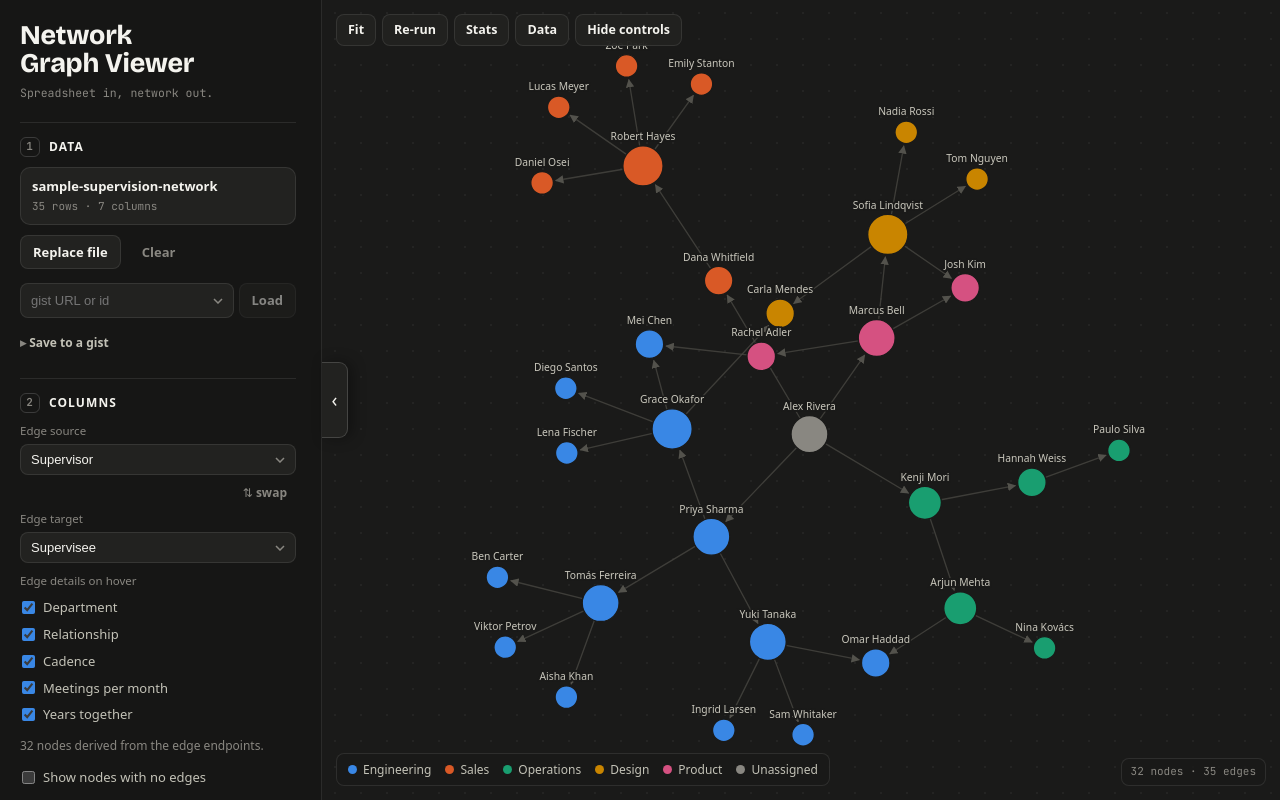
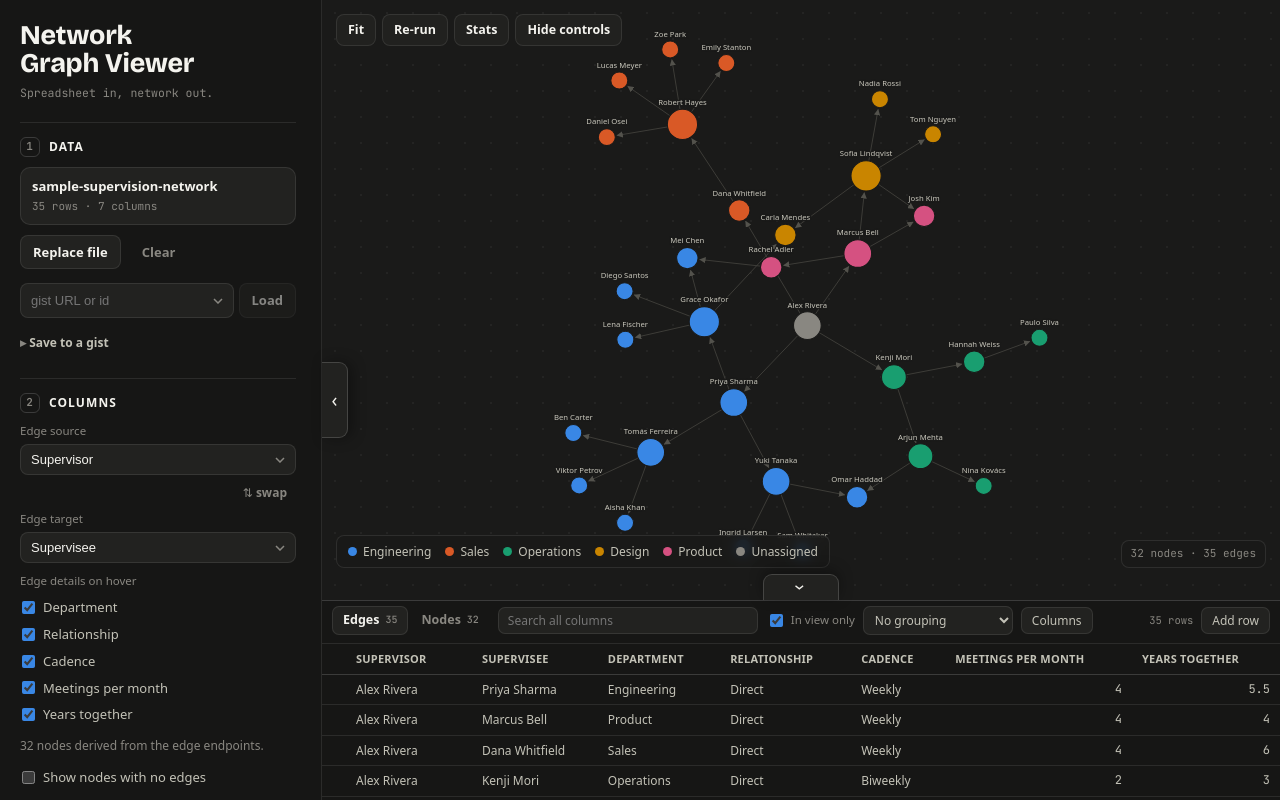
Before and after one commit to ScriptSmith/network-graph-viewer, a React (Vite) app: page / in a window 1280 px wide. Both pictures are taken after a click on the button "Try the sample supervision network". Built offline with nearby package versions, Linux system fonts and the light colour scheme.

Commit message:
Unify panels

```diff
--- a/src/App.tsx
+++ b/src/App.tsx
@@ -37,6 +37,7 @@ import type { ScriptRunRequest } from "./components/ScriptPanel";
 import { downloadPng, downloadSvg } from "./lib/export";
 import { groupColorMap, MAX_GROUPS, NEUTRAL, OTHER_GROUP, SEQUENTIAL } from "./theme";
 import { formatMetric } from "./lib/format";
+import { usePanelSize, type PanelSizeOptions } from "./usePanelSize";
 import { GraphCanvas, type GraphCanvasHandle } from "./components/GraphCanvas";
 import { Sidebar } from "./components/Sidebar";
 import { Inspector } from "./components/Inspector";
@@ -52,28 +53,29 @@ const AMBIENT_COLORS = groupColorMap(AMBIENT_GRAPH.groups);
 /**
  * Everything the stage draws on top of the graph. Each one can be dismissed on
  * its own, and "Show all" puts every one of them back. "panels" covers the
- * stats, data and inspector overlays, which are only ever hidden all at once:
- * they already carry their own close buttons.
+ * stats and inspector overlays, which are only ever hidden all at once: they
+ * already carry their own close buttons. The data pane is not here; like the
+ * sidebar it takes its own room rather than covering the graph.
  */
 const OVERLAYS = ["toolbar", "legend", "count", "panels"] as const;
 type Overlay = (typeof OVERLAYS)[number];
 
-const SIDEBAR_WIDTH_KEY = "ngv:sidebar-width";
-const SIDEBAR_DEFAULT_WIDTH = 316;
-const SIDEBAR_MIN_WIDTH = 250;
-const SIDEBAR_MAX_WIDTH = 680;
+const SIDEBAR_SIZE: PanelSizeOptions = {
+  storageKey: "ngv:sidebar-width",
+  axis: "x",
+  fallback: 316,
+  min: 250,
+  max: () => 680,
+};
 
-const clampSidebarWidth = (px: number) =>
-  Math.round(Math.min(SIDEBAR_MAX_WIDTH, Math.max(SIDEBAR_MIN_WIDTH, px)));
-
-function loadSidebarWidth(): number {
-  try {
-    const saved = Number(localStorage.getItem(SIDEBAR_WIDTH_KEY));
-    return saved > 0 ? clampSidebarWidth(saved) : SIDEBAR_DEFAULT_WIDTH;
-  } catch {
-    return SIDEBAR_DEFAULT_WIDTH;
-  }
-}
+const DRAWER_SIZE: PanelSizeOptions = {
+  storageKey: "ngv:drawer-height",
+  axis: "y",
+  fallback: 200,
+  min: 120,
+  // Whatever the window allows, less enough graph to still aim at.
+  max: () => Math.max(120, window.innerHeight - 160),
+};
 
 export default function App() {
   const [dataset, setDataset] = useState<Dataset | null>(null);
@@ -92,18 +94,20 @@ export default function App() {
   const [labelMode, setLabelMode] = useState<LabelMode>("auto");
   const [selectedId, setSelectedId] = useState<string | null>(null);
   const [statsOpen, setStatsOpen] = useState(false);
-  const [tableOpen, setTableOpen] = useState(false);
   const [tableTab, setTableTab] = useState<EditTarget>("edges");
   const [error, setError] = useState<string | null>(null);
   const [dragOver, setDragOver] = useState(false);
   // Overlays the user has dismissed, so the graph can be presented or
-  // screenshotted clean. Nothing underneath changes: hiding the data panel
-  // leaves it open, so showing it again brings it back as it was.
+  // screenshotted clean. Nothing underneath changes: showing them again brings
+  // each one back as it was.
   const [hiddenOverlays, setHiddenOverlays] = useState<ReadonlySet<Overlay>>(() => new Set());
-  // The sidebar is only ever hidden with CSS, never unmounted, so a collapse
-  // does not throw away a half-written script or an unsaved gist token.
-  const [sidebarWidth, setSidebarWidth] = useState(loadSidebarWidth);
+  // Both panels are only ever hidden with CSS, never unmounted, so a collapse
+  // does not throw away a half-written script, an unsaved gist token, or the
+  // search and grouping set up over the table.
+  const { size: sidebarWidth, handleProps: sidebarHandle } = usePanelSize(SIDEBAR_SIZE);
   const [sidebarCollapsed, setSidebarCollapsed] = useState(false);
+  const { size: drawerHeight, handleProps: drawerHandle } = usePanelSize(DRAWER_SIZE);
+  const [drawerCollapsed, setDrawerCollapsed] = useState(false);
 
   const canvasRef = useRef<GraphCanvasHandle>(null);
   // Positions handed to the canvas on its next rebuild: a node just dropped,
@@ -230,44 +234,6 @@ export default function App() {
     return () => document.removeEventListener("paste", onPaste);
   }, [adoptDataset, adoptImported, handleFile]);
 
-  useEffect(() => {
-    try {
-      localStorage.setItem(SIDEBAR_WIDTH_KEY, String(sidebarWidth));
-    } catch {
-      // Storage turned off just means the width lasts for this visit only.
-    }
-  }, [sidebarWidth]);
-
-  /**
-   * Drag the divider. The pointer is captured so the drag survives crossing
-   * the canvas, which swallows pointer events of its own.
-   */
-  const handleResizeStart = useCallback((e: React.PointerEvent<HTMLDivElement>) => {
-    e.preventDefault();
-    const handle = e.currentTarget;
-    const originX = handle.parentElement?.getBoundingClientRect().left ?? 0;
-    handle.setPointerCapture(e.pointerId);
-    document.body.classList.add("resizing");
-    const onMove = (ev: PointerEvent) => setSidebarWidth(clampSidebarWidth(ev.clientX - originX));
-    const onStop = () => {
-      handle.removeEventListener("pointermove", onMove);
-      handle.removeEventListener("pointerup", onStop);
-      handle.removeEventListener("pointercancel", onStop);
-      document.body.classList.remove("resizing");
-    };
-    handle.addEventListener("pointermove", onMove);
-    handle.addEventListener("pointerup", onStop);
-    handle.addEventListener("pointercancel", onStop);
-  }, []);
-
-  const handleResizeKey = useCallback((e: React.KeyboardEvent<HTMLDivElement>) => {
-    const step = e.shiftKey ? 48 : 16;
-    if (e.key === "ArrowLeft") setSidebarWidth((w) => clampSidebarWidth(w - step));
-    else if (e.key === "ArrowRight") setSidebarWidth((w) => clampSidebarWidth(w + step));
-    else return;
-    e.preventDefault();
-  }, []);
-
   const hideOverlay = useCallback((key: Overlay) => {
     setHiddenOverlays((current) => new Set(current).add(key));
   }, []);
@@ -352,7 +318,7 @@ export default function App() {
     setShowIsolated(false);
     setSelectedId(null);
     setStatsOpen(false);
-    setTableOpen(false);
+    setDrawerCollapsed(false);
     setHiddenOverlays(new Set());
     setError(null);
   }, []);
@@ -484,7 +450,7 @@ export default function App() {
   /** Open the data table on whichever tab holds the columns just written. */
   const handleShowColumns = useCallback((target: EditTarget) => {
     setTableTab(target);
-    setTableOpen(true);
+    setDrawerCollapsed(false);
   }, []);
 
   /** Clicking a breakdown bar drops a one-value column step onto the chain. */
@@ -616,8 +582,15 @@ export default function App() {
 
   return (
     <div
-      className={sidebarCollapsed ? "app app-collapsed" : "app"}
-      style={{ "--sidebar-width": `${sidebarWidth}px` } as CSSProperties}
+      className={`app${sidebarCollapsed ? " app-collapsed" : ""}${
+        drawerCollapsed ? " app-drawer-collapsed" : ""
+      }`}
+      style={
+        {
+          "--sidebar-width": `${sidebarWidth}px`,
+          "--drawer-height": `${drawerHeight}px`,
+        } as CSSProperties
+      }
       onDragOver={(e) => {
         e.preventDefault();
         setDragOver(true);
@@ -665,20 +638,7 @@ export default function App() {
         exportInput={exportInput}
       />
 
-      <div
-        className="resizer"
-        role="separator"
-        aria-orientation="vertical"
-        aria-label="Sidebar width"
-        aria-valuenow={sidebarWidth}
-        aria-valuemin={SIDEBAR_MIN_WIDTH}
-        aria-valuemax={SIDEBAR_MAX_WIDTH}
-        tabIndex={0}
-        title="Drag to resize the sidebar, double-click to reset"
-        onPointerDown={handleResizeStart}
-        onKeyDown={handleResizeKey}
-        onDoubleClick={() => setSidebarWidth(SIDEBAR_DEFAULT_WIDTH)}
-      />
+      <div className="resizer" aria-label="Sidebar width" {...sidebarHandle} />
 
       {/* One control in one place: it rides the sidebar's edge, so collapsing
           and expanding happen wherever that edge currently is. */}
@@ -693,6 +653,21 @@ export default function App() {
         <span aria-hidden="true">{sidebarCollapsed ? "›" : "‹"}</span>
       </button>
 
+      {/* The same control on the data pane's edge, turned a quarter turn. */}
+      {doc && (
+        <button
+          type="button"
+          className="drawer-toggle"
+          onClick={() => setDrawerCollapsed((v) => !v)}
+          aria-expanded={!drawerCollapsed}
+          title={drawerCollapsed ? "Show the data table" : "Hide the data table"}
+          aria-label={drawerCollapsed ? "Show the data table" : "Hide the data table"}
+        >
+          <span aria-hidden="true">{drawerCollapsed ? "‹" : "›"}</span>
+        </button>
+      )}
+
+      <div className="workspace">
         <main className="stage">
           {graph && doc ? (
             <>
@@ -748,15 +723,6 @@ export default function App() {
                     title="Show graph statistics"
                   >
                     Stats
-                </button>
-                <button
-                  type="button"
-                  className={tableOpen ? "tool-btn active" : "tool-btn"}
-                  onClick={() => setTableOpen((v) => !v)}
-                  aria-pressed={tableOpen}
-                  title="Show the underlying data"
-                >
-                  Data
                   </button>
                   {hiddenOverlays.size > 0 && (
                     <button
@@ -860,21 +826,6 @@ export default function App() {
                   onClose={() => setStatsOpen(false)}
                 />
               )}
-            {tableOpen && !hiddenOverlays.has("panels") && (
-              <TableDrawer
-                doc={doc}
-                target={tableTab}
-                onTargetChange={setTableTab}
-                visibleRows={visibleRows}
-                visibleNodeIds={visibleNodeIds}
-                selectedId={selectedId}
-                onSelectNode={setSelectedId}
-                onEditCell={handleEditCell}
-                onAddRow={handleAddRow}
-                onDeleteRow={handleDeleteRow}
-                onClose={() => setTableOpen(false)}
-              />
-            )}
               {selectedId && !statsOpen && !hiddenOverlays.has("panels") && (
                 <Inspector
                   doc={doc}
@@ -906,8 +857,9 @@ export default function App() {
                 <div className="empty-card">
                   <h2 className="empty-title">Every spreadsheet hides a network.</h2>
                   <p className="empty-tag">
-                  Upload an edge list, one row per connection: the first two columns you map become
-                  the arrows, everything else becomes detail you can style, filter, and chart.
+                    Upload an edge list, one row per connection: the first two columns you map
+                    become the arrows, everything else becomes detail you can style, filter, and
+                    chart.
                   </p>
                   <table className="example-table">
                     <thead>
@@ -962,6 +914,23 @@ export default function App() {
           )}
           {dragOver && <div className="drop-veil">Drop to load</div>}
         </main>
+
+        {doc && (
+          <TableDrawer
+            doc={doc}
+            target={tableTab}
+            onTargetChange={setTableTab}
+            visibleRows={visibleRows}
+            visibleNodeIds={visibleNodeIds}
+            selectedId={selectedId}
+            onSelectNode={setSelectedId}
+            onEditCell={handleEditCell}
+            onAddRow={handleAddRow}
+            onDeleteRow={handleDeleteRow}
+            gripProps={drawerHandle}
+          />
+        )}
+      </div>
     </div>
   );
 }
--- a/src/components/TableDrawer.tsx
+++ b/src/components/TableDrawer.tsx
@@ -1,8 +1,9 @@
-import { useCallback, useEffect, useMemo, useRef, useState } from "react";
+import { useMemo, useState } from "react";
 import type { VisibilityState } from "@tanstack/react-table";
 import type { CellValue, GraphDoc, Row } from "../types";
 import type { EditTarget } from "../lib/edit";
 import { cellToId } from "../lib/cells";
+import type { PanelHandleProps } from "../usePanelSize";
 import { DataTable, type Aggregation } from "./DataTable";
 
 interface TableDrawerProps {
@@ -19,11 +20,9 @@ interface TableDrawerProps {
   onEditCell: (target: EditTarget, rowIndex: number, column: string, value: CellValue) => void;
   onAddRow: (target: EditTarget) => void;
   onDeleteRow: (target: EditTarget, rowIndex: number) => void;
-  onClose: () => void;
+  /** The pane's height is the shell's business, the way the sidebar's is. */
+  gripProps: PanelHandleProps;
 }
-
-const MIN_HEIGHT = 120;
-const DEFAULT_HEIGHT = 280;
 
 const AGGREGATIONS: { id: Aggregation; name: string }[] = [
   { id: "count", name: "Count" },
@@ -44,9 +43,8 @@ export function TableDrawer({
   onEditCell,
   onAddRow,
   onDeleteRow,
-  onClose,
+  gripProps,
 }: TableDrawerProps) {
-  const [height, setHeight] = useState(DEFAULT_HEIGHT);
   const [search, setSearch] = useState("");
   const [onlyVisible, setOnlyVisible] = useState(true);
   const [groupBy, setGroupBy] = useState("");
@@ -58,7 +56,6 @@ export function TableDrawer({
   const [columnsOpen, setColumnsOpen] = useState(false);
   // Where the last Add row landed, so the table can keep it in sight.
   const [addedIndex, setAddedIndex] = useState<number | null>(null);
-  const dragRef = useRef<{ startY: number; startHeight: number } | null>(null);
 
   const table = target === "nodes" ? doc.nodes : doc.edges;
   const addedRow = addedIndex === null ? null : (table.rows[addedIndex] ?? null);
@@ -96,46 +93,14 @@ export function TableDrawer({
     onSelectNode(id);
   };
 
-  const onPointerDown = useCallback(
-    (e: React.PointerEvent) => {
-      dragRef.current = { startY: e.clientY, startHeight: height };
-      (e.target as HTMLElement).setPointerCapture(e.pointerId);
-    },
-    [height],
-  );
-
-  useEffect(() => {
-    const onMove = (e: PointerEvent) => {
-      const drag = dragRef.current;
-      if (!drag) return;
-      // Dragging up grows the drawer, so the delta is inverted.
-      const next = drag.startHeight + (drag.startY - e.clientY);
-      setHeight(Math.max(MIN_HEIGHT, Math.min(next, window.innerHeight - 160)));
-    };
-    const onUp = () => {
-      dragRef.current = null;
-    };
-    window.addEventListener("pointermove", onMove);
-    window.addEventListener("pointerup", onUp);
-    return () => {
-      window.removeEventListener("pointermove", onMove);
-      window.removeEventListener("pointerup", onUp);
-    };
-  }, []);
-
   // The added row is listed even when the filter chain dropped it, so it counts.
   const shownCount = onlyVisible
     ? visible.size + (addedRow && !visible.has(addedRow) ? 1 : 0)
     : table.rows.length;
 
   return (
-    <section className="drawer" style={{ height }} aria-label="Data table">
-      <div
-        className="drawer-grip"
-        onPointerDown={onPointerDown}
-        role="separator"
-        aria-label="Resize the table"
-      />
+    <section className="drawer" aria-label="Data table">
+      <div className="drawer-grip" aria-label="Data table height" {...gripProps} />
 
       <header className="drawer-bar">
         <div className="drawer-tabs" role="tablist">
@@ -248,9 +213,6 @@ export function TableDrawer({
         >
           Add row
         </button>
-        <button type="button" className="drawer-btn" onClick={onClose} aria-label="Close the table">
-          ×
-        </button>
       </header>
 
       <DataTable
--- a/src/index.css
+++ b/src/index.css
@@ -68,51 +68,80 @@ button {
   height: 100dvh;
 }
 
-/* Sits on the sidebar's edge, so it is in the same place whichever way it
-   points: expanded it hangs off the divider, collapsed it hangs off the
-   window. Absolutely positioned, so it never takes a grid column. */
-.sidebar-toggle {
+/* Each toggle sits on its panel's edge, so it is in the same place whichever
+   way it points: expanded it hangs off the divider, collapsed it hangs off the
+   window. Absolutely positioned, so neither takes a grid track. */
+.sidebar-toggle,
+.drawer-toggle {
   position: absolute;
-  top: 50%;
-  left: calc(var(--sidebar-width, 316px) + 6px);
-  transform: translateY(-50%);
   z-index: 3;
-  width: 26px;
-  height: 76px;
   display: grid;
   place-items: center;
   padding: 0;
   border: 1px solid var(--hairline-strong);
-  border-left: none;
-  border-radius: 0 9px 9px 0;
   background: var(--raised);
   color: var(--ink);
   font-size: 19px;
   line-height: 1;
   cursor: pointer;
-  box-shadow: 4px 0 14px rgba(0, 0, 0, 0.35);
-}
-
-.sidebar-toggle:hover {
+}
+
+.sidebar-toggle:hover,
+.drawer-toggle:hover {
   background: var(--accent);
   border-color: var(--accent);
   color: var(--surface);
 }
 
-.app.app-collapsed .sidebar-toggle {
+.sidebar-toggle {
+  top: 50%;
+  left: calc(var(--sidebar-width, 316px) + 6px);
+  transform: translateY(-50%);
+  width: 26px;
+  height: 76px;
+  border-left: none;
+  border-radius: 0 9px 9px 0;
+  box-shadow: 4px 0 14px rgba(0, 0, 0, 0.35);
+}
+
+/* The same tab a quarter turn on, centred over the graph it uncovers. */
+.drawer-toggle {
+  bottom: var(--drawer-height, 200px);
+  left: calc(var(--sidebar-width, 316px) + 6px);
+  right: 0;
+  margin-inline: auto;
+  width: 76px;
+  height: 26px;
+  border-bottom: none;
+  border-radius: 9px 9px 0 0;
+  box-shadow: 0 -4px 14px rgba(0, 0, 0, 0.35);
+}
+
+.drawer-toggle span {
+  transform: rotate(90deg);
+}
+
+.app.app-collapsed .sidebar-toggle,
+.app.app-collapsed .drawer-toggle {
   left: 0;
 }
 
-/* Collapsed the sidebar leaves the grid but stays in the DOM, so a half-written
-   script or an entered gist token is still there when it comes back. The extra
-   class keeps this winning over the narrow-screen layout below. */
+.app.app-drawer-collapsed .drawer-toggle {
+  bottom: 0;
+}
+
+/* Collapsed a panel leaves the layout but stays in the DOM, so a half-written
+   script, an entered gist token or a search over the table is still there when
+   it comes back. The extra class keeps this winning over the narrow-screen
+   layout below. */
 .app.app-collapsed {
   grid-template-columns: 1fr;
   grid-template-rows: 1fr;
 }
 
 .app.app-collapsed .sidebar,
-.app.app-collapsed .resizer {
+.app.app-collapsed .resizer,
+.app.app-drawer-collapsed .drawer {
   display: none;
 }
 
@@ -123,6 +152,16 @@ button {
   flex-direction: column;
   padding: 22px 20px 16px;
   gap: 20px;
+}
+
+/* The graph and the data pane split the space the sidebar leaves: the pane
+   takes its own room off the bottom rather than covering the graph. */
+.workspace {
+  display: flex;
+  flex-direction: column;
+  min-width: 0;
+  min-height: 0;
+  overflow: hidden;
 }
 
 .resizer {
@@ -139,15 +178,25 @@ button {
   outline: none;
 }
 
-/* Held for the length of a drag: without it the pointer picks up sidebar text
+/* Held for the length of a drag: without it the pointer picks up panel text
    as it sweeps across, and the cursor flickers over the canvas. */
-body.resizing {
+body.resizing-x,
+body.resizing-y {
+  user-select: none;
+}
+
+body.resizing-x {
   cursor: col-resize;
-  user-select: none;
+}
+
+body.resizing-y {
+  cursor: ns-resize;
 }
 
 .stage {
   position: relative;
+  flex: 1;
+  min-height: 0;
   overflow: hidden;
   background-color: var(--surface);
   background-image: radial-gradient(rgba(255, 255, 255, 0.045) 1px, transparent 1px);
@@ -612,10 +661,12 @@ body.resizing {
   border-color: var(--ink-3);
 }
 
+/* Both bottom corners clear the data pane's tab, which rides the middle of
+   the same edge. */
 .legend {
   position: absolute;
   left: 14px;
-  bottom: 14px;
+  bottom: 32px;
   display: flex;
   flex-wrap: wrap;
   gap: 4px 14px;
@@ -645,7 +696,7 @@ body.resizing {
 .status-chip {
   position: absolute;
   right: 14px;
-  bottom: 14px;
+  bottom: 32px;
   font-family: var(--font-mono);
   font-size: 11px;
   color: var(--ink-3);
@@ -929,6 +980,13 @@ body.resizing {
     left: auto;
   }
 
+  /* Nothing to the left of the data pane at this width, so it starts at the
+     edge whether the sidebar is showing or not. */
+  .drawer-toggle,
+  .app.app-collapsed .drawer-toggle {
+    left: 0;
+  }
+
   .sidebar {
     border-bottom: 1px solid var(--hairline);
     max-height: 50dvh;
@@ -1241,28 +1299,29 @@ body.resizing {
 /* ---- Data drawer ---- */
 
 .drawer {
-  position: absolute;
-  left: 0;
-  right: 0;
-  bottom: 0;
-  z-index: 6;
-  display: flex;
-  flex-direction: column;
+  flex: none;
+  height: var(--drawer-height, 200px);
+  display: flex;
+  flex-direction: column;
+  background: var(--panel);
+}
+
+/* The drawer's divider, the way .resizer is the sidebar's: the line the eye
+   follows is the strip the pointer grabs, and it lights up the same way. */
+.drawer-grip {
+  height: 6px;
+  flex: none;
   background: var(--panel);
   border-top: 1px solid var(--hairline-strong);
-  box-shadow: 0 -18px 40px rgba(0, 0, 0, 0.45);
-}
-
-.drawer-grip {
-  height: 7px;
-  flex: none;
   cursor: ns-resize;
-  background: transparent;
   touch-action: none;
 }
 
-.drawer-grip:hover {
-  background: var(--raised-2);
+.drawer-grip:hover,
+.drawer-grip:focus-visible {
+  background: var(--accent);
+  border-top-color: var(--accent);
+  outline: none;
 }
 
 .drawer-bar {
--- /dev/null
+++ b/src/usePanelSize.ts
@@ -0,0 +1,133 @@
+import { useCallback, useEffect, useState } from "react";
+
+/**
+ * A panel edge the user can drag. Both resizable panels run through this so a
+ * drag, an arrow key and a double-click mean the same thing on either one, and
+ * both remember their size across a reload.
+ */
+export interface PanelSizeOptions {
+  /** localStorage key the size is remembered under. */
+  storageKey: string;
+  /** "x" drags a panel's right edge, "y" drags a panel's top edge. */
+  axis: "x" | "y";
+  /** Size a double-click returns to, and the size before anything is saved. */
+  fallback: number;
+  min: number;
+  /** A function, so a ceiling that depends on the viewport stays honest. */
+  max: () => number;
+}
+
+/** Spread onto the drag handle; it becomes the panel's separator. */
+export interface PanelHandleProps {
+  role: "separator";
+  "aria-orientation": "horizontal" | "vertical";
+  "aria-valuenow": number;
+  "aria-valuemin": number;
+  "aria-valuemax": number;
+  tabIndex: number;
+  title: string;
+  onPointerDown: (e: React.PointerEvent<HTMLElement>) => void;
+  onKeyDown: (e: React.KeyboardEvent<HTMLElement>) => void;
+  onDoubleClick: () => void;
+}
+
+const KEYBOARD_STEP = 16;
+const KEYBOARD_STEP_FAST = 48;
+
+export function usePanelSize({ storageKey, axis, fallback, min, max }: PanelSizeOptions): {
+  size: number;
+  handleProps: PanelHandleProps;
+} {
+  const clamp = useCallback(
+    (px: number) => Math.round(Math.min(max(), Math.max(min, px))),
+    [max, min],
+  );
+
+  const [size, setSize] = useState(() => {
+    try {
+      const saved = Number(localStorage.getItem(storageKey));
+      return clamp(saved > 0 ? saved : fallback);
+    } catch {
+      return clamp(fallback);
+    }
+  });
+
+  useEffect(() => {
+    try {
+      localStorage.setItem(storageKey, String(size));
+    } catch {
+      // Storage turned off just means the size lasts for this visit only.
+    }
+  }, [storageKey, size]);
+
+  // A ceiling measured from the viewport moves when the window does, so a
+  // panel sized against a tall window is pulled back in rather than left
+  // hanging past the bottom of a short one.
+  useEffect(() => {
+    const onResize = () => setSize(clamp);
+    window.addEventListener("resize", onResize);
+    return () => window.removeEventListener("resize", onResize);
+  }, [clamp]);
+
+  /**
+   * Drag the edge. The pointer is captured so the drag survives crossing the
+   * canvas, which swallows pointer events of its own. The size is measured
+   * from the edge the panel grows out of rather than accumulated from the
+   * pointer's movement, so overshooting the clamp and coming back does not
+   * leave the handle behind the cursor.
+   */
+  const onPointerDown = useCallback(
+    (e: React.PointerEvent<HTMLElement>) => {
+      e.preventDefault();
+      const handle = e.currentTarget;
+      const panel = handle.parentElement?.getBoundingClientRect();
+      const origin = axis === "x" ? (panel?.left ?? 0) : (panel?.bottom ?? window.innerHeight);
+      handle.setPointerCapture(e.pointerId);
+      document.body.classList.add(`resizing-${axis}`);
+      const onMove = (ev: PointerEvent) =>
+        setSize(clamp(axis === "x" ? ev.clientX - origin : origin - ev.clientY));
+      const onStop = () => {
+        handle.removeEventListener("pointermove", onMove);
+        handle.removeEventListener("pointerup", onStop);
+        handle.removeEventListener("pointercancel", onStop);
+        document.body.classList.remove(`resizing-${axis}`);
+      };
+      handle.addEventListener("pointermove", onMove);
+      handle.addEventListener("pointerup", onStop);
+      handle.addEventListener("pointercancel", onStop);
+    },
+    [axis, clamp],
+  );
+
+  const onKeyDown = useCallback(
+    (e: React.KeyboardEvent<HTMLElement>) => {
+      const step = e.shiftKey ? KEYBOARD_STEP_FAST : KEYBOARD_STEP;
+      // Up grows a panel whose top edge is the handle, the way dragging does.
+      const grow = axis === "x" ? "ArrowRight" : "ArrowUp";
+      const shrink = axis === "x" ? "ArrowLeft" : "ArrowDown";
+      if (e.key === grow) setSize((s) => clamp(s + step));
+      else if (e.key === shrink) setSize((s) => clamp(s - step));
+      else return;
+      e.preventDefault();
+    },
+    [axis, clamp],
+  );
+
+  const reset = useCallback(() => setSize(clamp(fallback)), [clamp, fallback]);
+
+  return {
+    size,
+    handleProps: {
+      role: "separator",
+      "aria-orientation": axis === "x" ? "vertical" : "horizontal",
+      "aria-valuenow": size,
+      "aria-valuemin": min,
+      "aria-valuemax": max(),
+      tabIndex: 0,
+      title: "Drag to resize, double-click to reset",
+      onPointerDown,
+      onKeyDown,
+      onDoubleClick: reset,
+    },
+  };
+}
```
Lines whose indentation alone changed are shown as unchanged.
